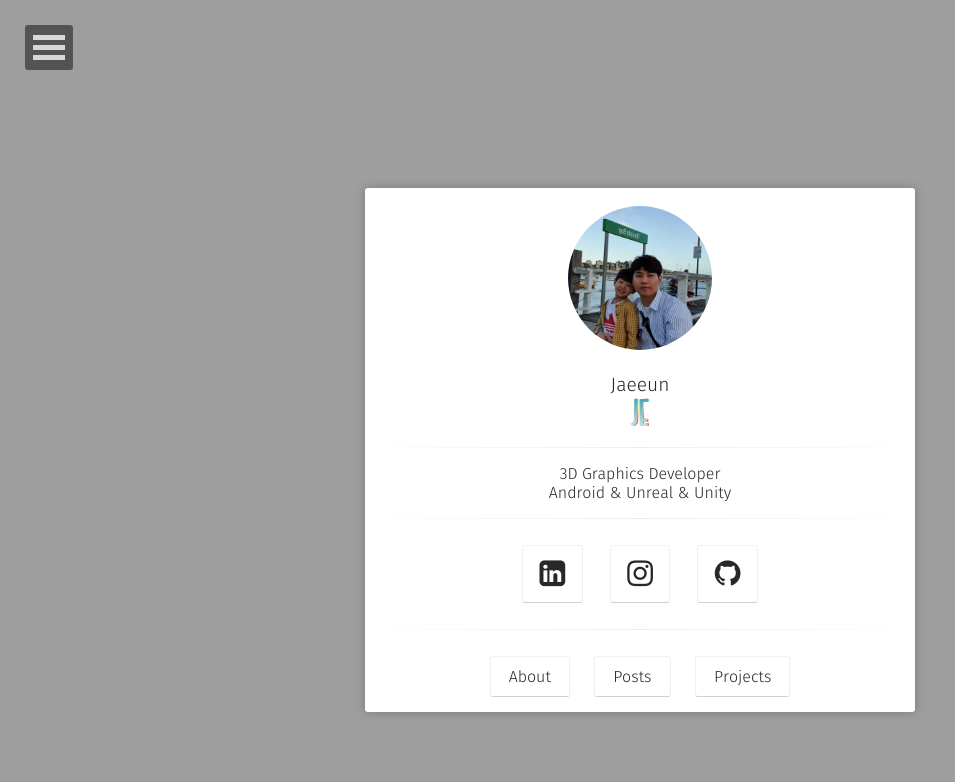
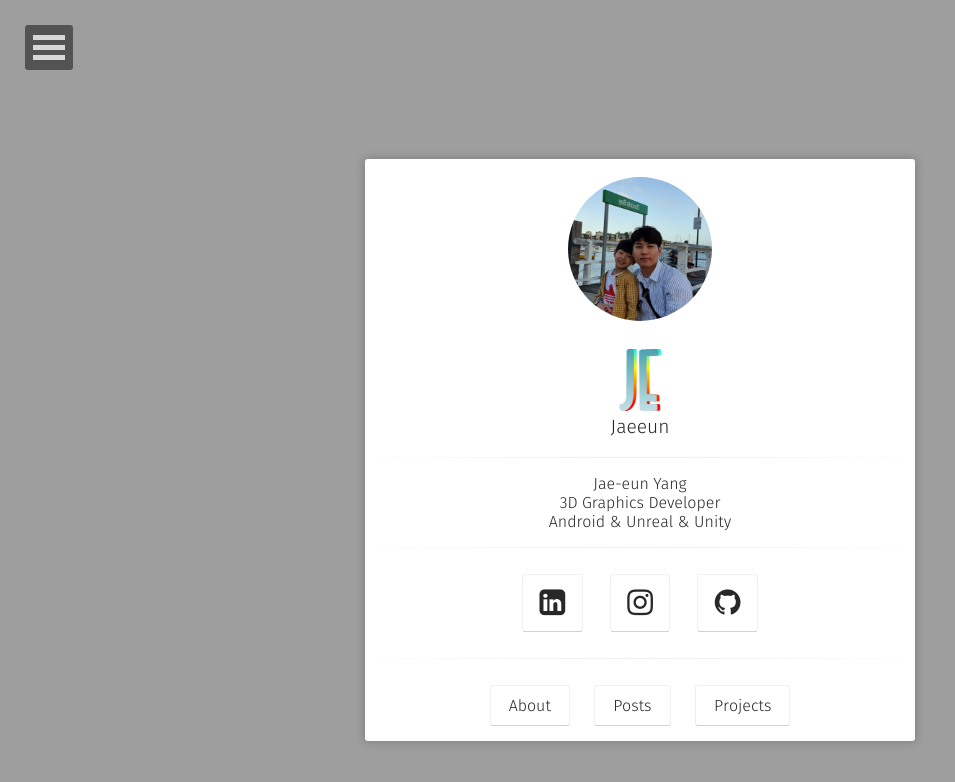
Before and after one commit to jaeeun/jaeeun.github.io, a Jekyll site: the page built from index.html, in a window 1280 px wide. Shown: the top 782 px of the page, without its empty margins (0-955 px from the left). Built offline with Jekyll 4.4.1, drawn with Linux system fonts in a browser that asks for light colours; some web fonts are replaced.

Commit message:
change home html

```diff
--- a/_config.yml
+++ b/_config.yml
@@ -1,12 +1,12 @@
 # Site
 title:              Jaeeun
-bio:                '3D Graphics Developer<br>Android & Unreal & Unity'
+bio:                'Jae-eun Yang<br>3D Graphics Developer<br>Android & Unreal & Unity'
 description:        ""
 reading_time:       true
 words_per_minute:   200
 logo:               "assets/profile/sydney_with_son.jpg"
 background:         'assets/img/placeholder-big.jpg'
-icon:               'favicon.png'
+icon:               'assets/img/favicons/apple-icon-72x72.png'
 tiled_bg:           false   # Set this true if you want to tile your background image, otherwise it will be covered
 locale:             en_US
 url:                https://jaeeun.github.io
--- a/_layouts/home.html
+++ b/_layouts/home.html
@@ -20,9 +20,9 @@ layout: compress
                     </a>
                     <h3 class="title">
                         <a class="zoombtn" href="{{ site.url }}">
-                        	<p style="font-size:1.2rem;font-weight:300">{{ site.title }}
-                        	<img src="{{ site.icon }}">
-							</p>
+                            <p style="font-size:1.2rem;font-weight:300">
+                            <img src="{{ site.icon }}"> {{ site.title }}
+                            </p>
 			            </a>
                     </h3>
                     <hr class="hr-line">
```
